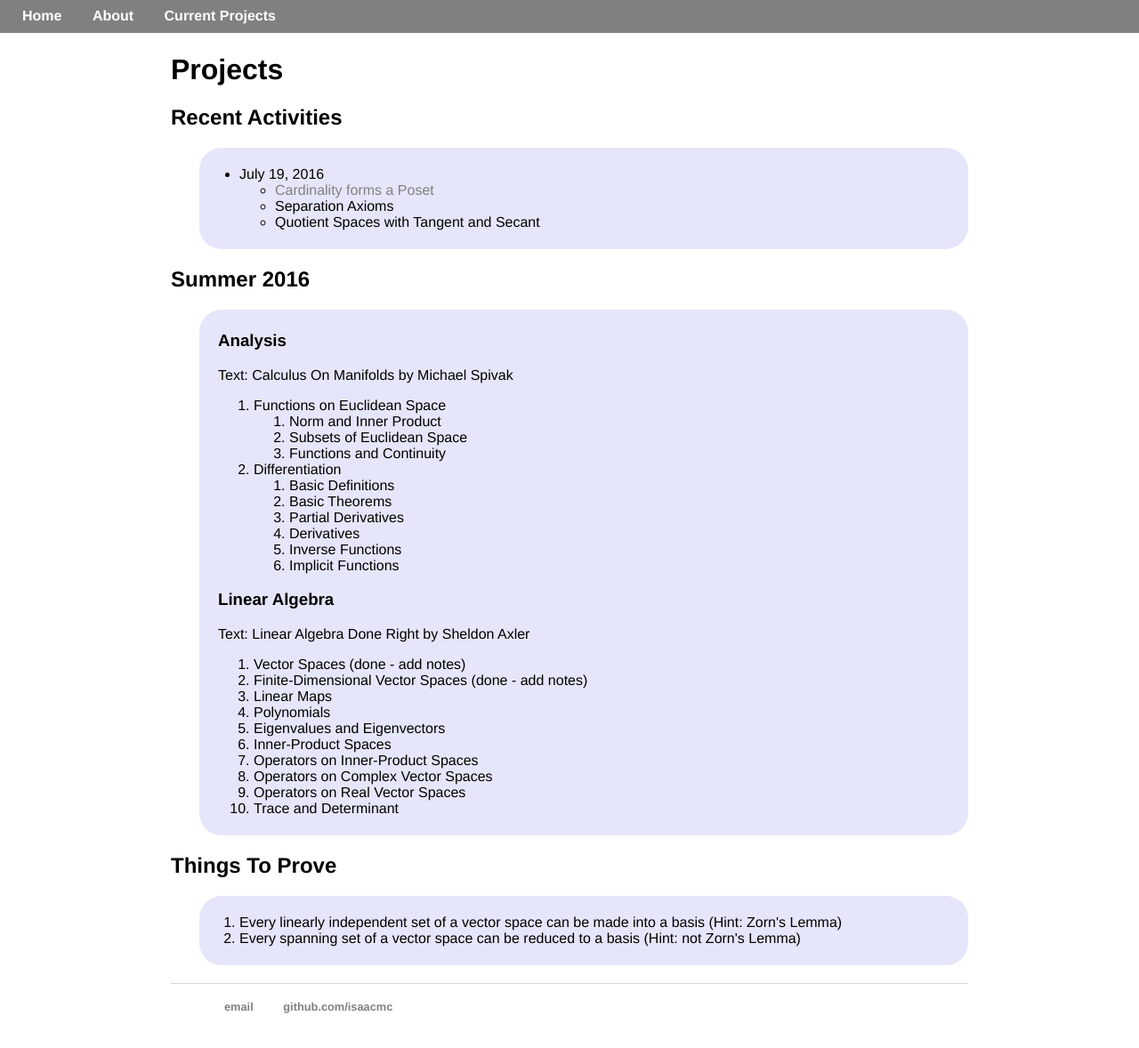
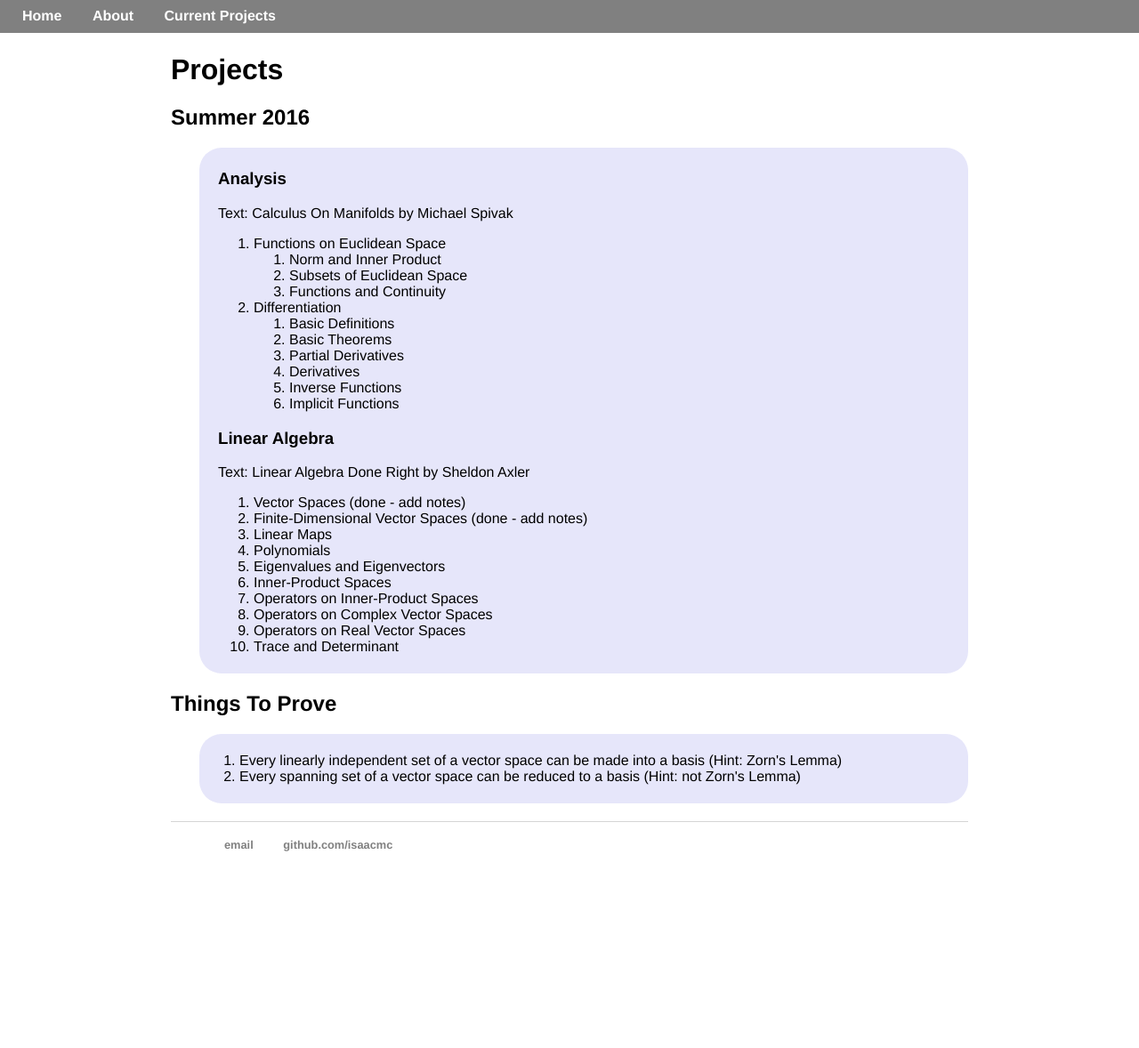
Before and after one commit to isundberg/isaacmc.github.io, a Jekyll site: the page built from projects/index.html, in a window 1280 px wide and 1216 px high. Shown: the top 1178 px of the window at 89% size. Built offline with Jekyll 4.4.1, drawn with Linux system fonts in a browser that asks for light colours.

Commit message:
Update index.html

```diff
--- a/projects/index.html
+++ b/projects/index.html
@@ -3,19 +3,6 @@ layout: default
 title: Projects
 ---
 	<h1>{{ page.title }}</h1>
-
-
-	<h2 id="project-title">Recent Activities</h2>
-	<div id="project">
-		<ul>
-			<li>July 19, 2016</li>
-			<ul>
-				<li><a href="/pdfs/CardinalityPosets.pdf">Cardinality forms a Poset</a></li>
-				<li>Separation Axioms </li>
-				<li>Quotient Spaces with Tangent and Secant</li>
-			</ul>
-		</ul>
-	</div>
 
 	<h2 id="project-title">Summer 2016</h2>
 	<div id="project">
```
